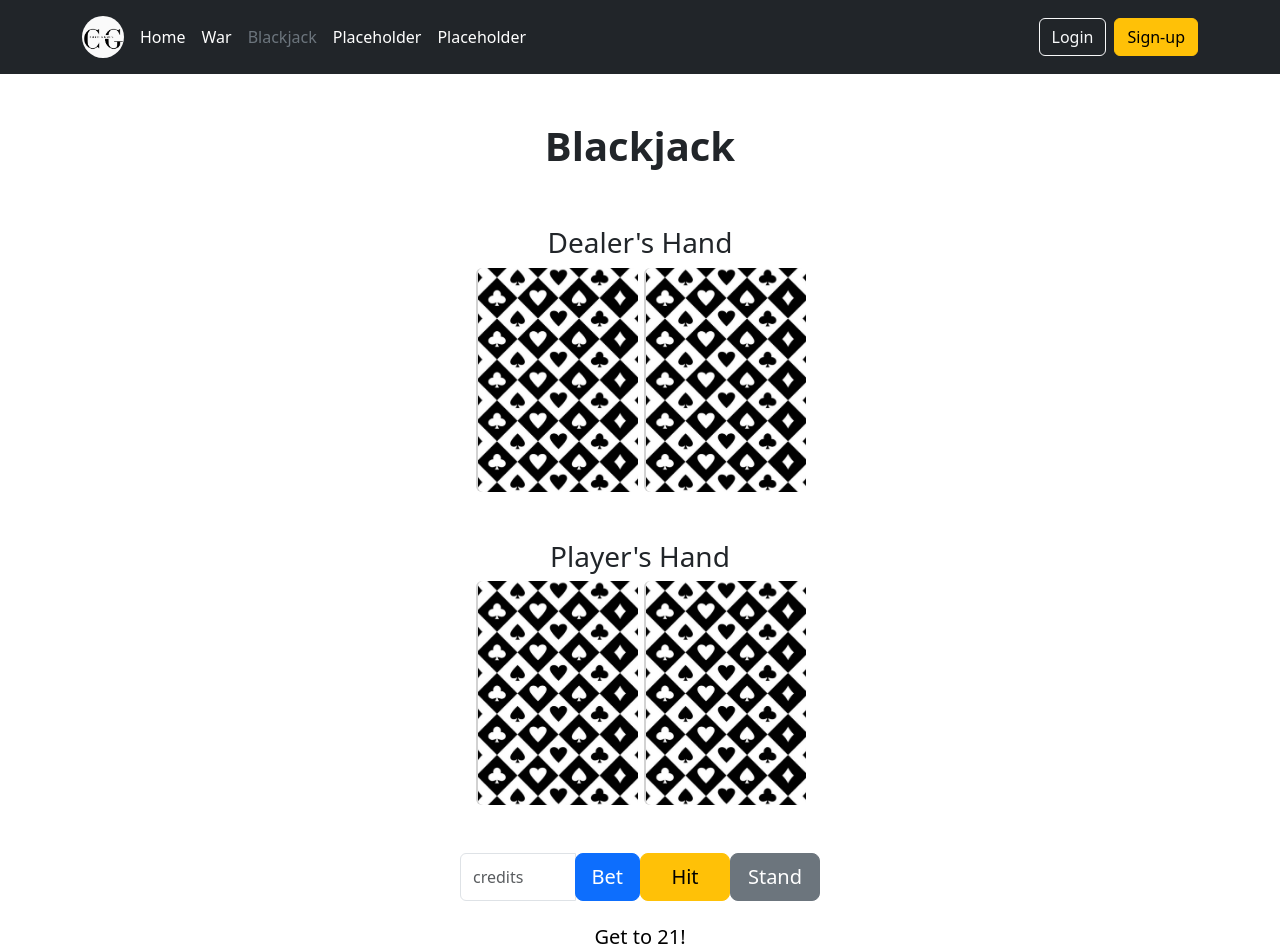
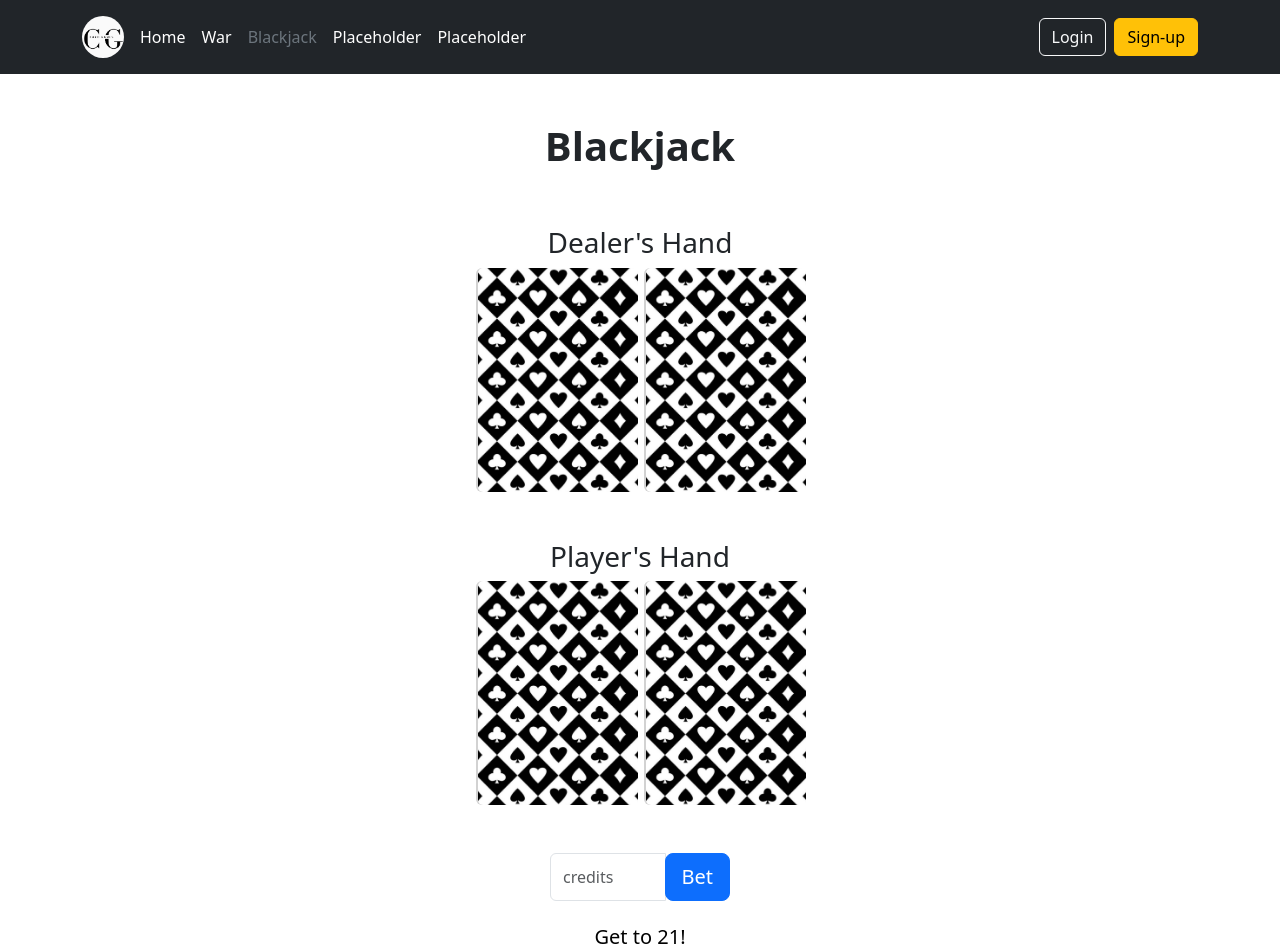
Before and after one commit to cgwol/Card-Games, a React (Vite) app: page /blackjack in a window 1280 px wide. Shown: the top 952 px of the page. Built offline with nearby package versions, Linux system fonts and the light colour scheme.

Commit message:
button logic

```diff
--- a/src/pages/Blackjack.jsx
+++ b/src/pages/Blackjack.jsx
@@ -55,7 +55,6 @@ export default function Blackjack() {
                 <div className='d-flex flex-row justify-content-center' id='player'>
                     {
                         gameState.playerHand.map((card, index) => (
-
                             gameState.isGameStarted ?
                                 (<div
                                     key={index}
@@ -74,7 +73,6 @@ export default function Blackjack() {
                                 >
                                     <img className="card-img" src={cardBack} alt="logo" style={{ width: '160px', height: '224px', objectFit: 'cover' }} />
                                 </div>)
-
                         ))
                     }
 
@@ -82,9 +80,16 @@ export default function Blackjack() {
 
                 <div className='d-flex flex-row justify-content-center mt-5'>
 
-                    <div className='input-group' style={{ width: '180px' }}>
-                        <input type="text" className='form-control' placeholder='credits' aria-label='credits' />
-                        <div className='input-group-append'>
+                    <div className='input-group'
+                        style={{ width: gameState.isGameStarted ? '0px' : '180px' }}>
+                        <input type="text"
+                            className='form-control'
+                            placeholder='credits'
+                            aria-label='credits'
+                            style={{ display: gameState.isGameStarted  ? 'none' : 'inline-block' }}
+                        />
+                        <div className='input-group-append'
+                            style={{ display: gameState.isGameStarted ? 'none' : 'inline-block' }}>
                             <button
                                 id='start-game'
                                 onClick={handleStartGame}
@@ -99,7 +104,7 @@ export default function Blackjack() {
                         id='hit-button'
                         onClick={handleHit}
                         className='btn btn-warning btn-lg'
-                        style={{ width: '90px' }}
+                        style={{ width: '90px', display: gameState.isGameStarted ? 'inline-block' : 'none' }}
                         type='button'
                     >Hit
                     </button>
@@ -108,7 +113,7 @@ export default function Blackjack() {
                         id='stand-button'
                         // onClick={}
                         className='btn btn-secondary btn-lg'
-                        style={{ width: '90px' }}
+                        style={{ width: '90px', display: gameState.isGameStarted ? 'inline-block' : 'none' }}
                         type='button'
                     >Stand
                     </button>
--- a/src/utils/blackjack.js
+++ b/src/utils/blackjack.js
@@ -90,7 +90,8 @@ export const hitBlackJack = (state) => {
 
     console.log(newPlayerHand)
 
-    const playerValue = getHandValue(playerHand);
+    const playerValue = getHandValue(newPlayerHand);
+    console.log(playerValue)
 
     if (playerValue > 21) {
         return {
```
